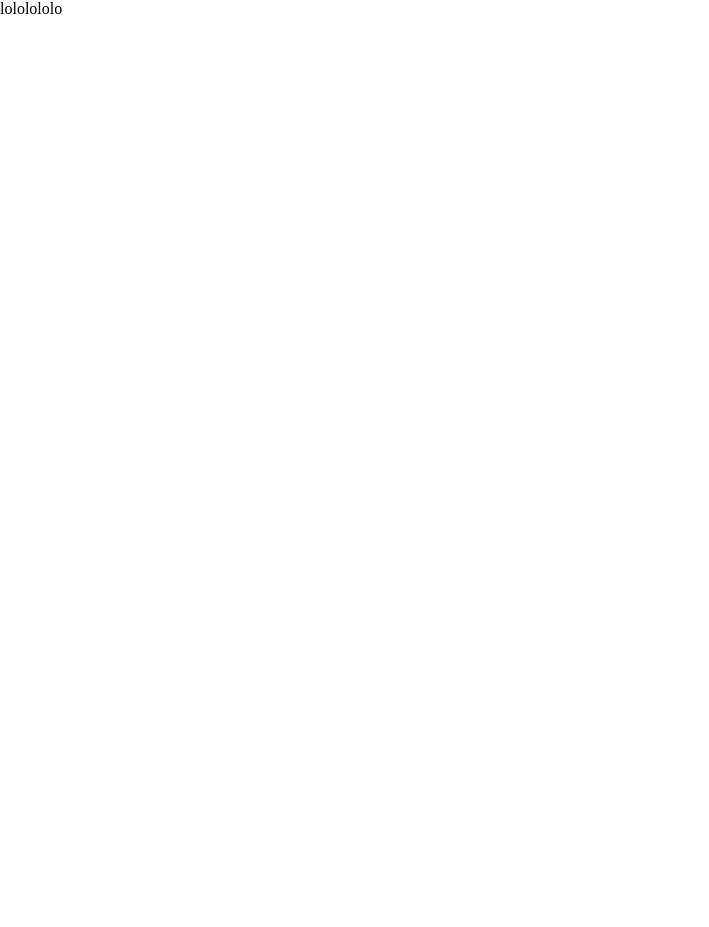
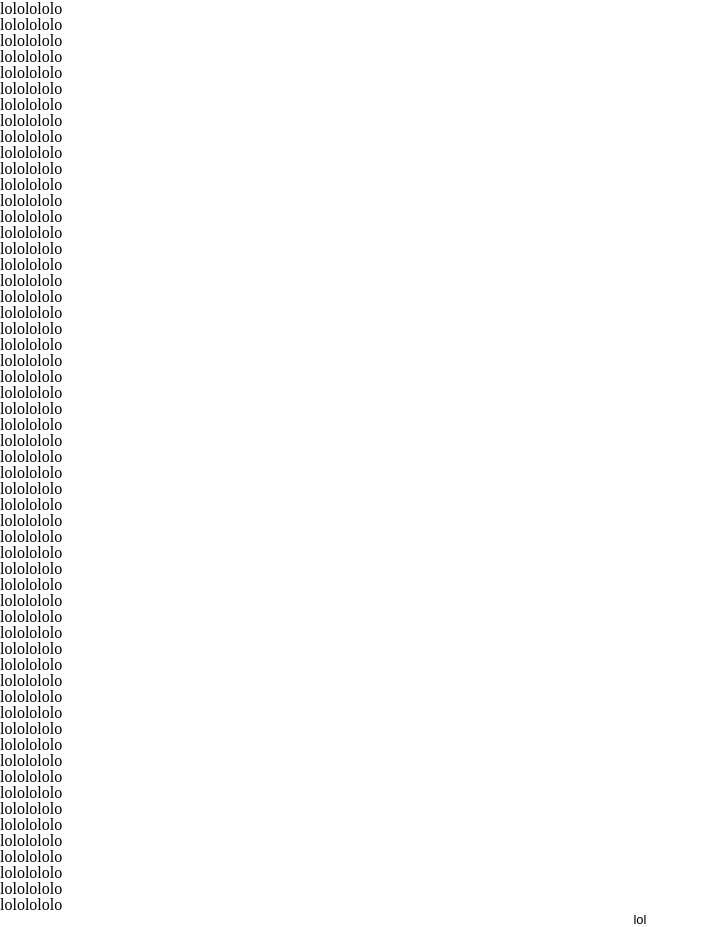
Before and after one commit to zhirnovv/edstem, a Vue app: page / in a window 1280 px wide. Shown: the part 207-1134 px from the top of the page, without its empty margins (0-709 px from the left). Before the commit the page ends 800 px from the top, so only its background shows below. Built offline with nearby package versions, Linux system fonts and the light colour scheme.

Commit message:
Add placeholder data

```diff
--- a/src/App.vue
+++ b/src/App.vue
@@ -6,6 +6,7 @@
       class="Page__content"
       v-bind:class="{ Page__content_withSearchbar: sharedState.searchbarOpen }"
     >
+      <Filters></Filters>
       <div>lololololo</div>
       <div>lololololo</div>
       <div>lololololo</div>
@@ -14,6 +15,63 @@
       <div>lololololo</div>
       <div>lololololo</div>
       <div>lololololo</div>
+      <div>lololololo</div>
+      <div>lololololo</div>
+      <div>lololololo</div>
+      <div>lololololo</div>
+      <div>lololololo</div>
+      <div>lololololo</div>
+      <div>lololololo</div>
+      <div>lololololo</div>
+      <div>lololololo</div>
+      <div>lololololo</div>
+      <div>lololololo</div>
+      <div>lololololo</div>
+      <div>lololololo</div>
+      <div>lololololo</div>
+      <div>lololololo</div>
+      <div>lololololo</div>
+      <div>lololololo</div>
+      <div>lololololo</div>
+      <div>lololololo</div>
+      <div>lololololo</div>
+      <div>lololololo</div>
+      <div>lololololo</div>
+      <div>lololololo</div>
+      <div>lololololo</div>
+      <div>lololololo</div>
+      <div>lololololo</div>
+      <div>lololololo</div>
+      <div>lololololo</div>
+      <div>lololololo</div>
+      <div>lololololo</div>
+      <div>lololololo</div>
+      <div>lololololo</div>
+      <div>lololololo</div>
+      <div>lololololo</div>
+      <div>lololololo</div>
+      <div>lololololo</div>
+      <div>lololololo</div>
+      <div>lololololo</div>
+      <div>lololololo</div>
+      <div>lololololo</div>
+      <div>lololololo</div>
+      <div>lololololo</div>
+      <div>lololololo</div>
+      <div>lololololo</div>
+      <div>lololololo</div>
+      <div>lololololo</div>
+      <div>lololololo</div>
+      <div>lololololo</div>
+      <div>lololololo</div>
+      <div>lololololo</div>
+      <div>lololololo</div>
+      <div>lololololo</div>
+      <div>lololololo</div>
+      <div>lololololo</div>
+      <div>lololololo</div>
+      <div>lololololo</div>
+      <button v-on:click="test">lol</button>
     </div>
   </div>
 </template>
@@ -21,6 +79,7 @@
 <script>
 import Navbar from "./components/navbar/Navbar";
 import Searchbar from "./components/searchbar/Searchbar";
+import Filters from "./components/filters/Filters";
 import { store } from "./store/store";
 export default {
   name: "app",
@@ -29,7 +88,13 @@ export default {
   }),
   components: {
     Navbar,
-    Searchbar
+    Searchbar,
+    Filters
+  },
+  methods: {
+    test() {
+      console.log("test");
+    }
   }
 };
 </script>
```
